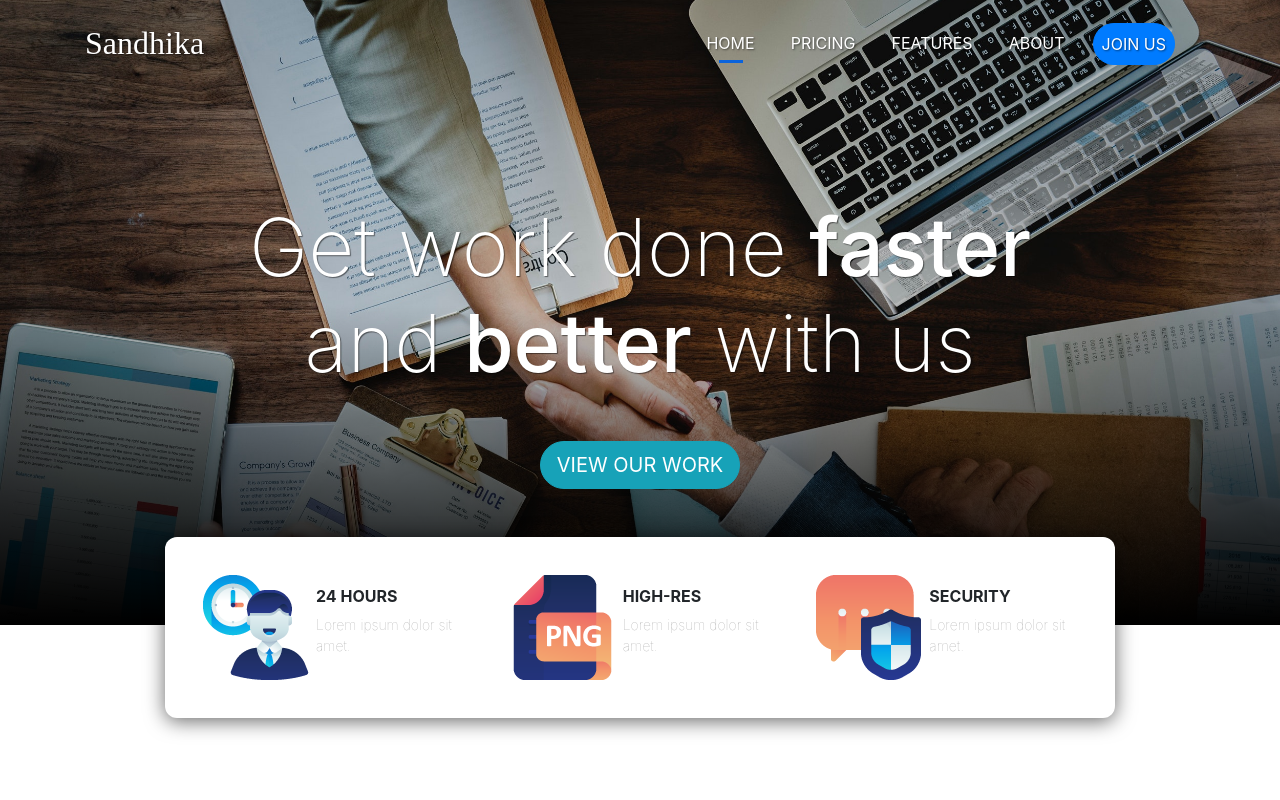
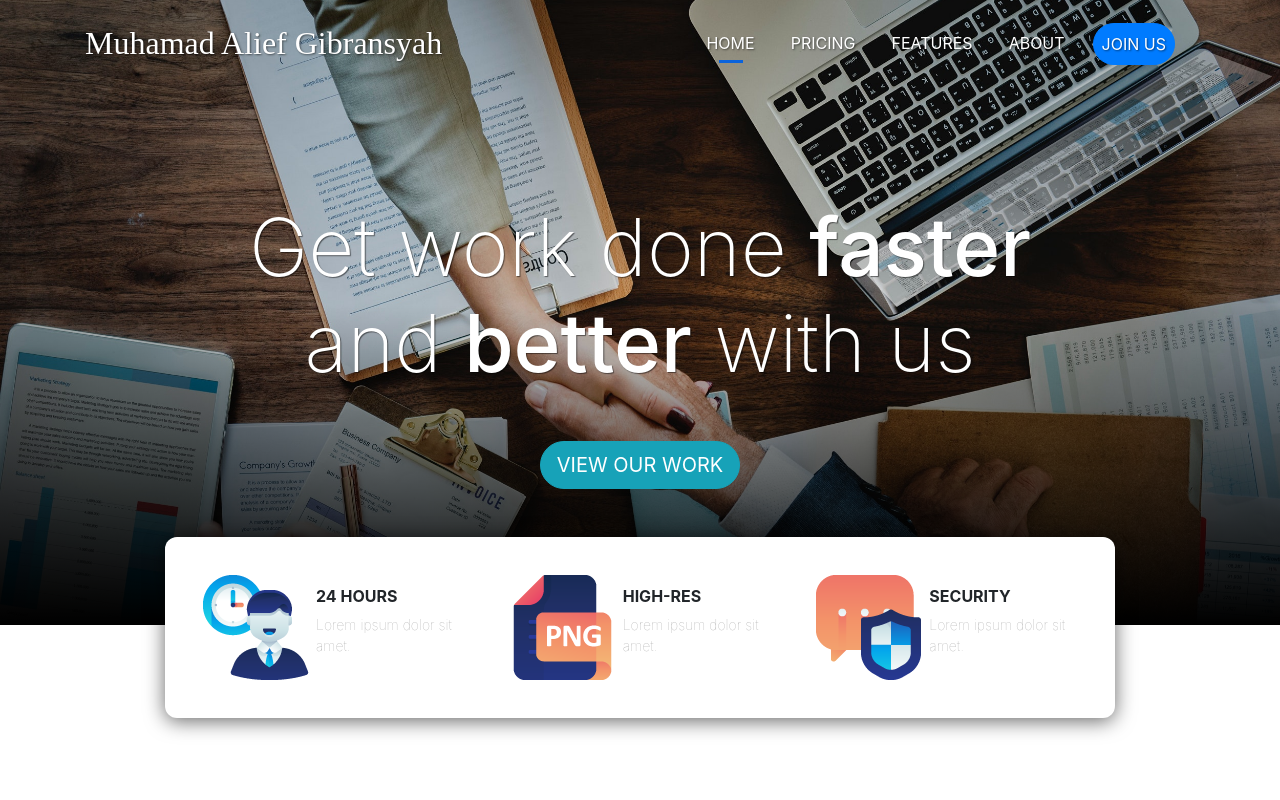
Before and after one commit to Aliefgibransyah/Landing-Page, a plain HTML site: page index.html in a window 1280 px wide. Shown: the top 800 px of the page. Drawn offline with nearby package versions, Linux system fonts and the light colour scheme; a web font is replaced by a local one.

Commit message:
Landing Page

```diff
--- a/index.html
+++ b/index.html
@@ -12,7 +12,7 @@
     <!-- Google Fonts -->
     <link href="https://fonts.googleapis.com/css?family=Viga" rel="stylesheet">
 
-    <title>Sandhika Galih</title>
+    <title>Muhamad Alief Gibransyah</title>
   </head>
   <body>
 
@@ -20,7 +20,7 @@
     <!-- Navbar -->
     <nav class="navbar navbar-expand-lg navbar-light">
       <div class="container">
-        <a class="navbar-brand" href="#">Sandhika</a>
+        <a class="navbar-brand" href="#">Muhamad Alief Gibransyah</a>
         <button class="navbar-toggler" type="button" data-toggle="collapse" data-target="#navbarNavAltMarkup" aria-controls="navbarNavAltMarkup" aria-expanded="false" aria-label="Toggle navigation">
           <span class="navbar-toggler-icon"></span>
         </button>
```
